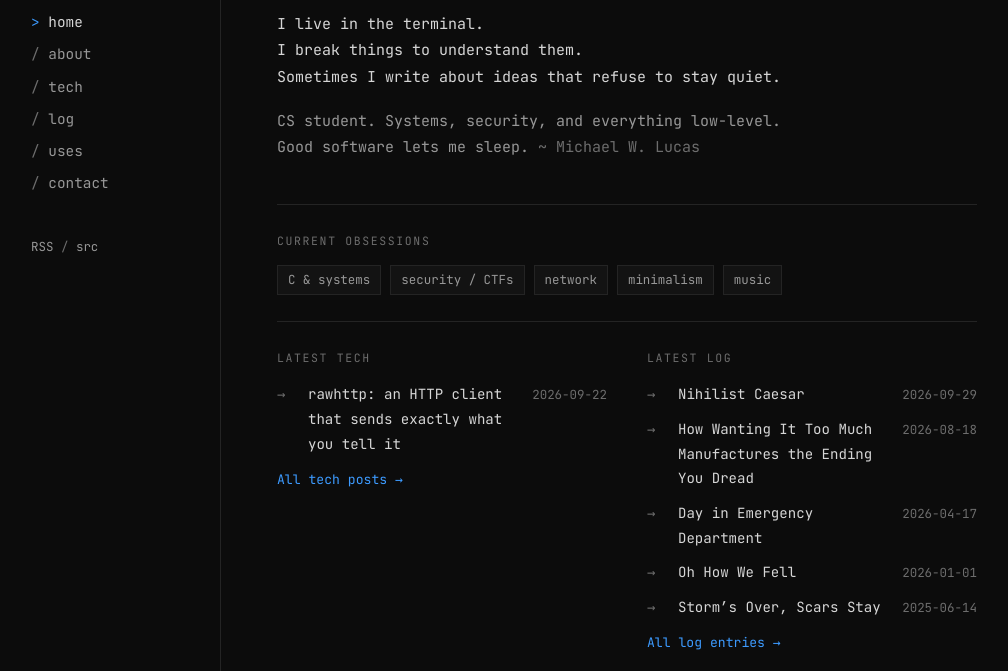
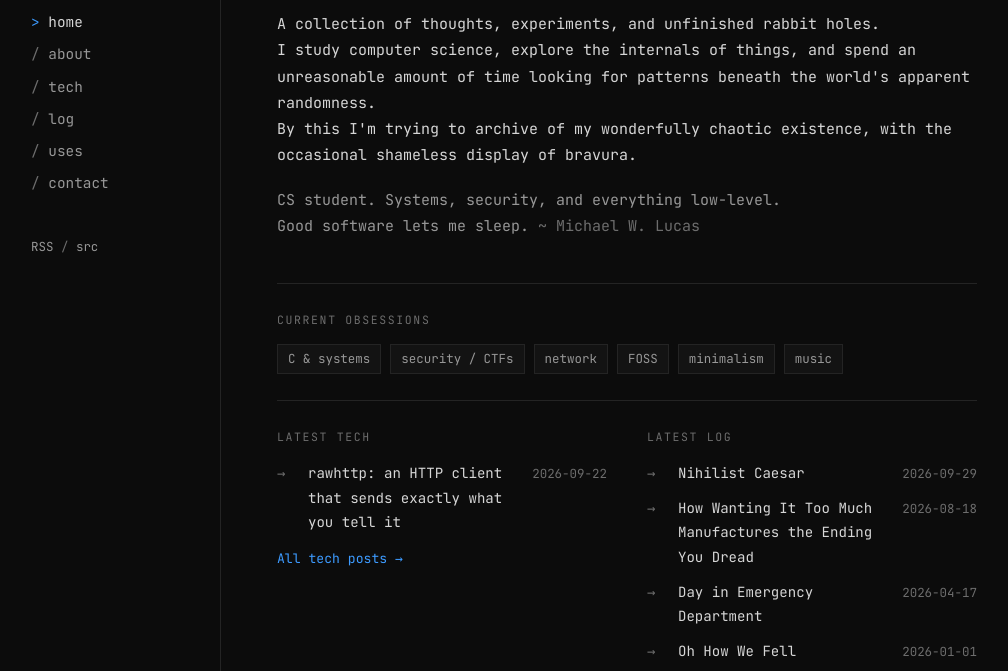
Before and after one commit to 3omdaughh/3omdaughh.github.io, a plain HTML site: page index.html in a window 1280 px wide. Shown: the part 125-796 px from the top of the page, without its empty margins (117-1125 px from the left). Drawn offline with Linux system fonts and the light colour scheme.

Commit message:
new intro

```diff
--- a/index.html
+++ b/index.html
@@ -39,10 +39,10 @@
 
 		<section class="hero">
 			<p>
-				I live in the terminal.<br>
-				I break things to understand them.<br>
-				Sometimes I write about ideas that refuse to stay quiet.
-			</p>
+				A collection of thoughts, experiments, and unfinished rabbit holes.<br>
+				I study computer science, explore the internals of things, and spend an unreasonable amount of time looking for patterns beneath the world's apparent randomness.<br>
+			    By this I'm trying to archive of my wonderfully chaotic existence, with the occasional shameless display of bravura.
+            </p>
 			<p class="muted">
 				CS student. Systems, security, and everything low-level.<br>
 				Good software lets me sleep. <span class="faint">~ Michael W. Lucas</span>
@@ -55,6 +55,7 @@
 				<span>C &amp; systems</span>
 				<span>security / CTFs</span>
 				<span>network</span>
+				<span>FOSS</span>
 				<span>minimalism</span>
 				<span>music</span>
 			</div>
```
